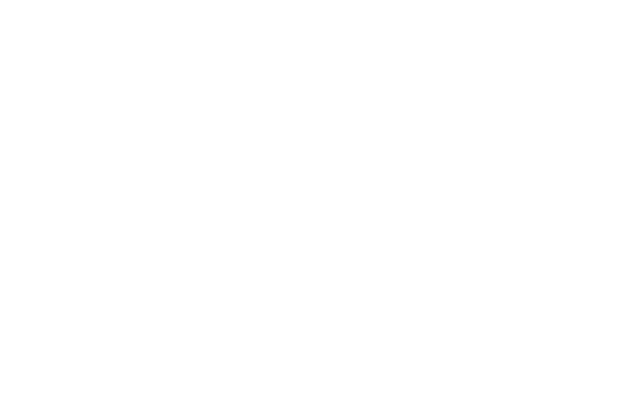
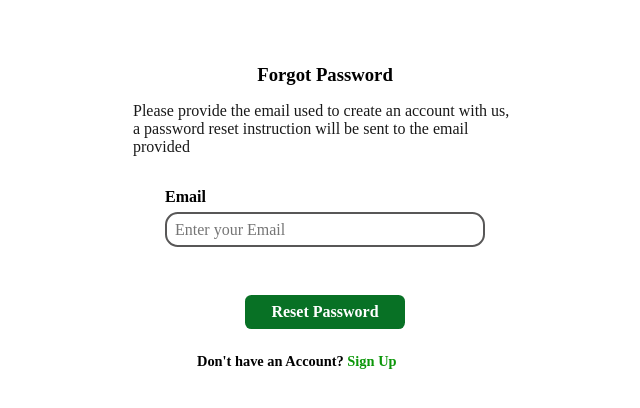
Before and after one commit to Banahene2041/Final-Year-Project, a React (Create React App) app: page /forgot-password in a window 1280 px wide. Before the commit this address had no page. Shown: the top 408 px of the page, without its empty margins (315-955 px from the left). Built offline with nearby package versions, Linux system fonts and the light colour scheme; a web font is replaced by a local one.

Commit message:
second commit

```diff
--- a/src/App.js
+++ b/src/App.js
@@ -5,6 +5,7 @@
 import LandingPage from './pages/LandingPage'
 import { ToastContainer } from "react-toastify"
 import "react-toastify/dist/ReactToastify.css"
+import ForgetPassword from './pages/ForgetPassword'
 // pages
 
 
@@ -16,6 +17,7 @@
         <Route path='/' element={<LandingPage />} />
         <Route path='/signup' element={<SignInPage />} />
         <Route path='/login' element={<LoginPage />} />
+        <Route path='/forgot-password' element={<ForgetPassword />} />
       </Routes>
     </>
   )
--- a/src/index.css
+++ b/src/index.css
@@ -659,6 +659,67 @@
 .open-nav-links{
     transform: translateX(0%);
 }
+.forgot-password{
+    width: 100%;
+    display: flex;
+    flex-direction: column;
+    align-items: center;
+    justify-content: center;
+}
+.forgot-password h3{
+    margin: 4rem 0rem 1rem 0rem;
+}
+.forgot-password p{
+    width: 30%;
+    opacity: .9;
+}
+.forgot-password form{
+    margin-top: 2rem;
+}
+.forgot-password-input{
+    display: flex;
+    flex-direction: column;
+}
+.forgot-password label{
+    margin-bottom: .4rem;
+    font-weight: 600;
+}
+.forgot-password input{
+    width: 20rem;
+    border-radius: .8rem;
+    border: 2px solid rgb(88, 87, 87);
+    padding: .4rem .5rem;
+    font-size: 1rem;
+    font-weight: 500;
+    outline: none;
+    background: transparent;
+}
+.forgot-password-container{
+    margin-top: 3rem;
+    display: flex;
+    align-items: center;
+    justify-content: center;
+}
+.forgot-btn{
+    color: white;
+    border: none;
+    background: #087125;
+    width: 50%;
+    padding: .5rem;
+    border-radius: .4rem;
+    font-size: 1rem;
+    font-weight: 600;
+}
+.forgot-password h5{
+    margin-top: 1.5rem;
+    margin-left: 2rem;
+    font-weight: 600;
+    font-size: .9rem;
+}
+.forgot-password h5 a{
+    text-decoration: none;
+    color: #0c9709;
+}
 
 @media (max-width: 768px) {
     .main-landing-section{
@@ -711,4 +772,14 @@
     .nav-links li a{
         font-size: 1.2rem;
     }
+    .forgot-password h3{
+        margin: 1rem 0rem 1rem 0rem;
+    }
+    .forgot-password p{
+    width: 85%;
+    font-size: 1rem;
+    }
+    .forgot-password-container{
+        margin-top: 4rem;
+    }
 }
--- /dev/null
+++ b/src/pages/ForgetPassword.jsx
@@ -0,0 +1,49 @@
+import React, { useState } from "react"
+import Logo from "../components/Logo"
+import { Link } from "react-router-dom"
+// import { toast } from "react-toastify"
+
+const ForgetPassword = () => {
+  const [email, setEmail] = useState("")
+
+  const handleSubmit = (e) => {
+    e.preventDefault()
+  }
+
+  return (
+    <section className='forgot-password-section'>
+      <div className='login-section-logo'>
+        <Logo />
+      </div>
+      <div className='forgot-password'>
+        <h3>Forgot Password</h3>
+        <p>
+          Please provide the email used to create an account with us, a password
+          reset instruction will be sent to the email provided
+        </p>
+        <form onSubmit={handleSubmit}>
+          <div className='forgot-password-input'>
+            <label htmlFor='email'>Email</label>
+            <input
+              type='email'
+              value={email}
+              onChange={(e) => setEmail(e.target.value)}
+              placeholder='Enter your Email'
+              required
+            />
+          </div>
+          <div className='forgot-password-container'>
+            <button type='submit' className='forgot-btn'>
+              Reset Password
+            </button>
+          </div>
+          <h5>
+            Don't have an Account? <Link to={"/signup"}>Sign Up</Link>
+          </h5>
+        </form>
+      </div>
+    </section>
+  )
+}
+
+export default ForgetPassword
--- a/src/pages/LoginPage.jsx
+++ b/src/pages/LoginPage.jsx
@@ -68,7 +68,7 @@
               <Link className='create-account' to={"/signup"}>
                 Create an Account
               </Link>
-              <Link className='btn-forget'>Forgot Password?</Link>
+              <Link className='btn-forget' to={"/forgot-password"}>Forgot Password?</Link>
             </div>
             <button className='btn-submit' type='submit'>
               Login
--- a/src/pages/SignUpPage.jsx
+++ b/src/pages/SignUpPage.jsx
@@ -19,7 +19,7 @@
       return toast("Provide Valid Credential")
     }
     if (password !== confirmPassword){
-      return toast.error("Password doesn't not much")
+      return toast.error("Password does not much")
     }
   }
 
```
